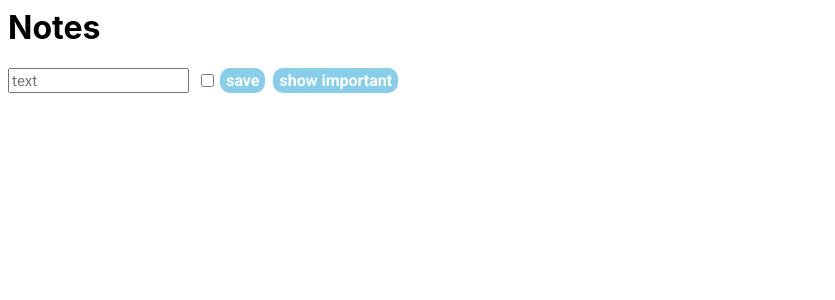
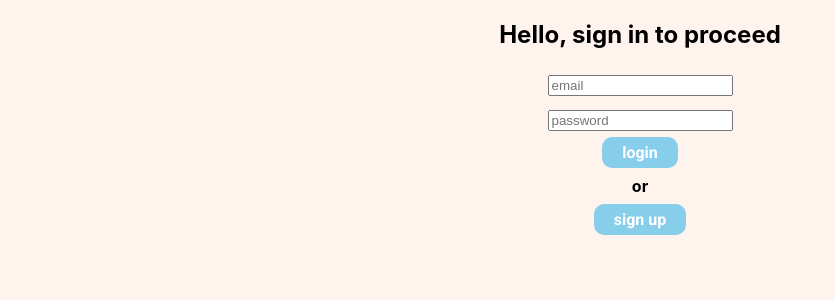
Before and after one commit to vovamishenskiy/notes-app, a React (Create React App) app: page /signin in a window 1280 px wide. Shown: the top 300 px of the page, without its empty margins (0-835 px from the left). Built offline with nearby package versions, Linux system fonts and the light colour scheme.

Commit message:
added placeholder sign in and sign up pages + react router, implemented json-server and save-delete of notes

```diff
--- /dev/null
+++ b/db.json
@@ -0,0 +1,3 @@
+{
+  "note": []
+}
--- a/package.json
+++ b/package.json
@@ -6,8 +6,11 @@
     "@testing-library/jest-dom": "^5.16.5",
     "@testing-library/react": "^13.4.0",
     "@testing-library/user-event": "^13.5.0",
+    "axios": "^1.4.0",
+    "json-server": "^0.17.3",
     "react": "^18.2.0",
     "react-dom": "^18.2.0",
+    "react-router-dom": "^6.11.1",
     "react-scripts": "^5.0.1",
     "web-vitals": "^2.1.4"
   },
@@ -15,7 +18,8 @@
     "start": "react-scripts start",
     "build": "react-scripts build",
     "test": "react-scripts test",
-    "eject": "react-scripts eject"
+    "eject": "react-scripts eject",
+    "server": "json-server -p3001 --watch db.json"
   },
   "eslintConfig": {
     "extends": [
--- a/src/App.css
+++ b/src/App.css
@@ -1,4 +1,8 @@
 @import url("https://fonts.googleapis.com/css2?family=Roboto:wght@100;300;400;500;700&display=swap");
+
+body {
+  background-color: #FFF3EE;
+}
 
 .App {
   text-align: center;
@@ -126,3 +130,26 @@
 .item-popup button:hover {
   filter: brightness(0.85);
 }
+
+.signin-container {
+  display: flex;
+  flex-direction: column;
+  align-items: center;
+}
+
+.signin-container input {
+  margin: 0.5em 0;
+}
+
+.signin-btn {
+  font-family: 'Roboto', sans-serif;
+  font-size: 16px;
+  border: 0;
+  background: skyblue;
+  color: white;
+  font-weight: 700;
+  width: auto;
+  height: auto;
+  border-radius: 10px;
+  padding: 6px 20px;
+}
--- a/src/App.js
+++ b/src/App.js
@@ -1,38 +1,18 @@
-import { useState } from 'react'
-import './App.css'
-import Header from './components/Header'
-import Form from './components/Form'
-import NoteList from './components/NoteList'
+import Notes from './components/Notes'
+import SignIn from './components/SignIn'
+import SignUp from './components/SignUp'
+import { BrowserRouter, Navigate, Route, Routes } from 'react-router-dom'
 
-const App = (props) => {
-  const [notes, setNotes] = useState(props.notes) // creating notes entity
-  const [newNote, setNewNote] = useState('') // creating newNote entity to add new notes
-  const [showAll, setShowAll] = useState(true) // creating showAll entity to show either all notes or important ones
-  const [isImportant, setImportant] = useState(false) // creatint isImportant entity to check if note will be important
-
-  const addNote = (event) => {
-    event.preventDefault();
-    const noteObject = {
-      content: newNote,
-      important: isImportant,
-      id: notes.length + 1,
-    }
-
-    // check if input field returned something - if no, then alert user, else add new note
-    if (!noteObject.content) return alert('You should enter something before saving note')
-
-    setNotes(notes.concat(noteObject)) // adding new note to note list
-    setNewNote('')
-  }
-
-  const handleNoteChange = (event) => setNewNote(event.target.value)
-
+const App = ({notes}) => {
   return (
-    <div className='notes-container'>
-      <Header text='Notes' />
-      <Form addNote={addNote} newNote={newNote} handleNoteChange={handleNoteChange} isImportant={isImportant} setImportant={setImportant} setShowAll={setShowAll} showAll={showAll} />
-      <NoteList showAll={showAll} notes={notes} />
-    </div>
+    <BrowserRouter>
+      <Routes>
+        <Route path='/' element={<Navigate to='/signin' />} />
+        <Route path='/notes' element={<Notes notes={notes}/>} />
+        <Route path='/signin' element={<SignIn />} />
+        <Route path='/signup' element={<SignUp />} />
+      </Routes>
+    </BrowserRouter>
   )
 }
 
--- a/src/components/Note.js
+++ b/src/components/Note.js
@@ -1,9 +1,9 @@
 import React, { useState } from 'react'
 
-const Note = ({ note }) => {
+const Note = ({ note, deleteNote }) => {
     const [isShownBtn, setIsShownBtn] = useState(false)
     const [isShownPopup, setIsShownPopup] = useState(false)
-    const [isShownNote, setIsShownNote] = useState(true)
+    const [isShownNote] = useState(true)
 
     return (
         <div className='note-item-container'>
@@ -21,7 +21,7 @@ const Note = ({ note }) => {
             {isShownPopup &&
                 <div className='item-popup' onMouseLeave={() => setIsShownPopup(false)}>
                     <span>Note settings</span>
-                    <button onClick={() => setIsShownNote(false)}>delete</button>
+                    <button onClick={() => deleteNote(note.id)}>delete</button>
                     <button>move</button>
                 </div>
             }
--- a/src/components/NoteList.js
+++ b/src/components/NoteList.js
@@ -1,13 +1,13 @@
 import Note from './Note'
 
-const NoteList = ({showAll, notes}) => {
+const NoteList = ({showAll, notes, deleteNote}) => {
     // function that shows either all notes or important ones, if button return 'important' function returns only important notes and vice versa
     const notesToShow = showAll ? notes : notes.filter(note => note.important === true)
 
 
     return <ul className='notes-list'>
         {notesToShow.map(note =>
-            <Note key={note.id} note={note} />
+            <Note key={note.id} note={note} deleteNote={deleteNote}/>
         )}
     </ul>
 }
--- /dev/null
+++ b/src/components/Notes.js
@@ -0,0 +1,59 @@
+import { useState, useEffect } from 'react'
+import noteService from '../services/notes'
+import '../App.css'
+import Header from '../components/Header'
+import Form from '../components/Form'
+import NoteList from '../components/NoteList'
+
+const Notes = (props) => {
+    const [notes, setNotes] = useState(props.notes) // creating notes entity
+    const [newNote, setNewNote] = useState('') // creating newNote entity to add new notes
+    const [showAll, setShowAll] = useState(true) // creating showAll entity to show either all notes or important ones
+    const [isImportant, setImportant] = useState(false) // creatint isImportant entity to check if note will be important
+
+    useEffect(() => {
+        noteService
+            .getAll()
+            .then(initialNotes => {
+                setNotes(initialNotes)
+            })
+    }, [])
+
+    const addNote = (event) => {
+        event.preventDefault();
+        const noteObject = {
+            content: newNote,
+            important: isImportant,
+        }
+
+        // check if input field returned something - if no, then alert user, else add new note
+        if (!noteObject.content) return alert('You should enter something before saving note')
+
+        noteService
+            .create(noteObject)
+            .then(returnedNote => {
+                setNotes(notes.concat(returnedNote)) // adding new note to note list
+                setNewNote('')
+            })
+    }
+
+    const deleteNote = (id) => {
+        if (window.confirm('do you want to delete this note?')) {
+            noteService
+                .deleteNote(id)
+                .then(setNotes(notes.filter((note) => note.id !== id)))
+        }
+    }
+
+    const handleNoteChange = (event) => setNewNote(event.target.value)
+
+    return (
+        <div className='notes-container'>
+            <Header text='Notes' />
+            <Form addNote={addNote} newNote={newNote} handleNoteChange={handleNoteChange} isImportant={isImportant} setImportant={setImportant} setShowAll={setShowAll} showAll={showAll} />
+            <NoteList showAll={showAll} notes={notes} deleteNote={deleteNote} />
+        </div>
+    )
+}
+
+export default Notes
--- /dev/null
+++ b/src/components/SignIn.js
@@ -0,0 +1,43 @@
+import { Navigate } from "react-router-dom"
+import { useState } from "react";
+
+const SignIn = () => {
+  const [signInClick, setSignInClick] = useState(false)
+  const [signUpClick, setSignUpClick] = useState(false)
+  const [login, setLogin] = useState('')
+  const [password, setPassword] = useState('')
+
+  const handleLoginChange = event => {
+    setLogin(event.target.value)
+  }
+
+  const handlePasswordChange = event => {
+    setPassword(event.target.value)
+  }
+
+  const handleLoginClick = event => {
+    event.preventDefault();
+    if(login.trim().length === 0 || password.trim().length === 0) return alert('enter your login or password')
+    setSignInClick(true)
+  }
+
+  const handleSignUpClick = event => {
+    event.preventDefault();
+    setSignUpClick(true)
+  }
+
+  return (
+    <div className="signin-container">
+      <h2>Hello, sign in to proceed</h2>
+      <input placeholder="email" onChange={handleLoginChange} type="email"></input>
+      <input placeholder="password" type='password' onChange={handlePasswordChange}></input>
+      <button className="signin-btn" onClick={handleLoginClick}>login</button>
+      <h4 style={{margin: '0.5em 0'}}>or</h4>
+      <button className="signin-btn" onClick={handleSignUpClick}>sign up</button>
+      {signInClick ? <Navigate to='/notes' /> : ''}
+      {signUpClick ? <Navigate to='/signup' /> : ''}
+    </div>
+  );
+};
+
+export default SignIn;
--- /dev/null
+++ b/src/components/SignUp.js
@@ -0,0 +1,19 @@
+import { Navigate } from "react-router-dom"
+import { useState } from "react";
+
+const SignUp = () => {
+    const [signUpClick, setSignUpClick] = useState(false)
+
+    return (
+        <div className="signin-container">
+            <h2>Hello, sign up to proceed</h2>
+            <input placeholder="login"></input>
+            <input placeholder="email" type='email'></input>
+            <input placeholder="password" type='password'></input>
+            <button onClick={() => setSignUpClick(true)} className="signin-btn">sign up</button>
+            {signUpClick ? <Navigate to='/signin'></Navigate> : ''}
+        </div >
+    );
+};
+
+export default SignUp;
--- /dev/null
+++ b/src/services/notes.js
@@ -0,0 +1,25 @@
+/* eslint-disable import/no-anonymous-default-export */
+import axios from 'axios'
+const baseUrl = 'http://localhost:3001/note'
+
+const getAll = () => {
+    const request = axios.get(baseUrl)
+    return request.then(response => response.data)
+}
+
+const create = newObject => {
+    const request = axios.post(baseUrl, newObject)
+    return request.then(response => response.data)
+}
+
+const update = (id, newObject) => {
+    const request = axios.put(`${baseUrl}/${id}`, newObject)
+    return request.then(response => response.data)
+}
+
+const deleteNote = id => {
+    const request = axios.delete(`${baseUrl}/${id}`)
+    return request.then(response => response.data)
+}
+
+export default {getAll, create, update, deleteNote}
```
Also changed, not shown: 1 other file (tests, documents, lock files or other folders).
